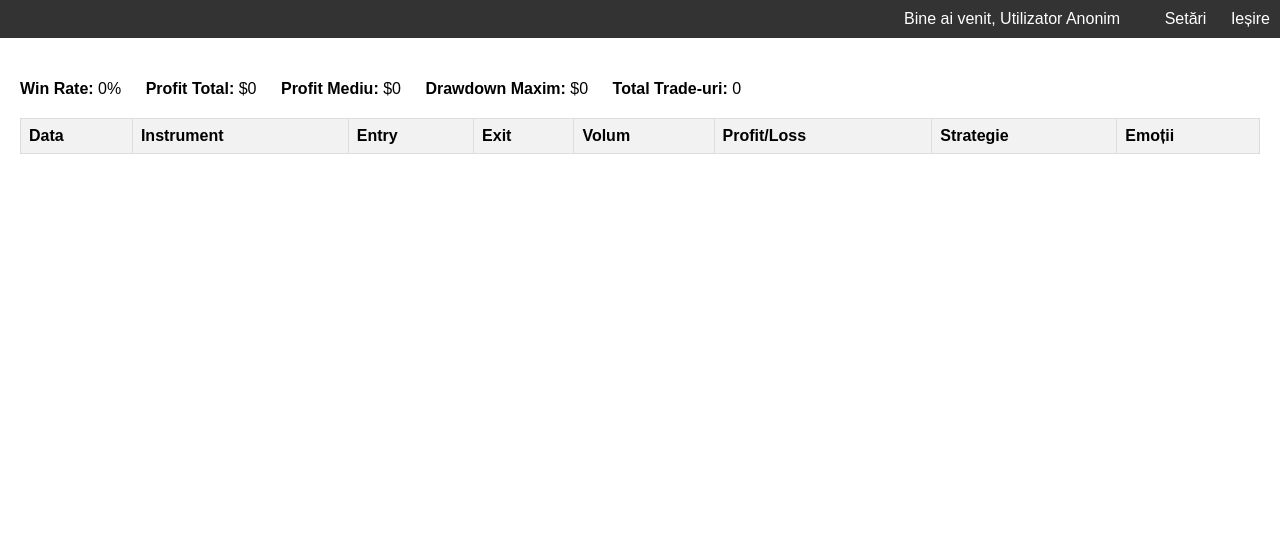
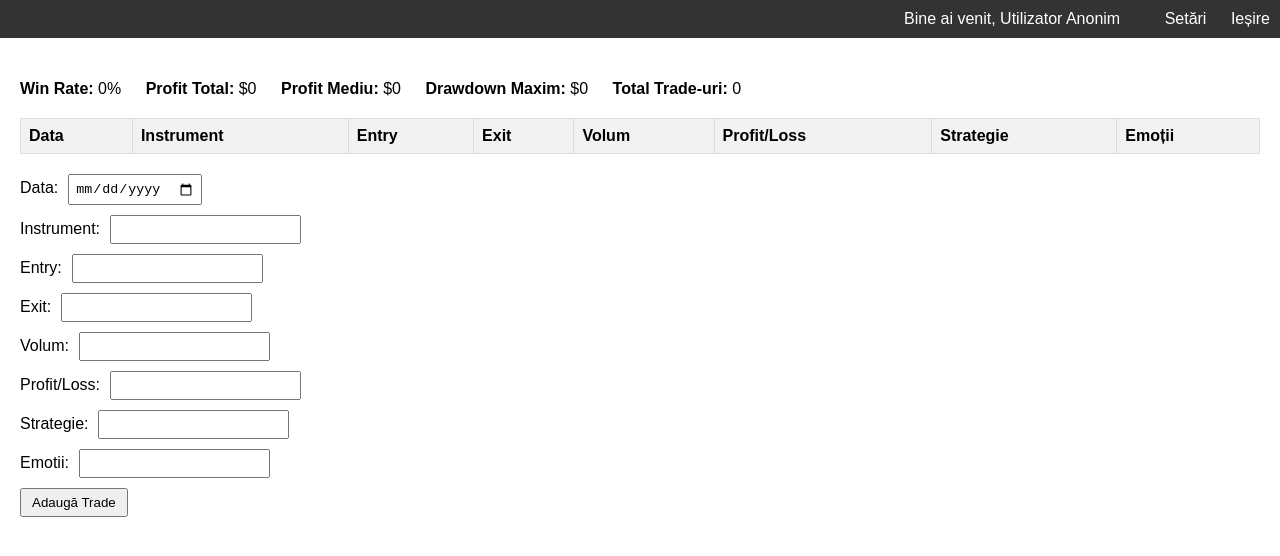
Before and after one commit to gsilviuadrian-create/trading-journal, a website: page public/index.html in a window 1280 px wide. Drawn offline with nearby package versions, Linux system fonts and the light colour scheme.

Commit message:
Update index.html Adaug formularul pentru trade-uri

```diff
--- a/public/index.html
+++ b/public/index.html
@@ -18,23 +18,23 @@
             padding: 10px;
             text-align: right;
             z-index: 1000;
-            box-sizing: border-box; /* Asigură că padding-ul nu mărește lățimea */
+            box-sizing: border-box;
         }
         header span {
             margin-right: 20px;
-            white-space: nowrap; /* Previne tăierea textului */
+            white-space: nowrap;
         }
         header a {
             color: white;
             margin-left: 20px;
             text-decoration: none;
-            white-space: nowrap; /* Previne tăierea link-urilor */
+            white-space: nowrap;
         }
         header a:hover {
             text-decoration: underline;
         }
         .content {
-            margin-top: 60px; /* Spațiu sub header */
+            margin-top: 60px;
             padding: 20px;
         }
         .stats {
@@ -56,6 +56,19 @@
         }
         th {
             background-color: #f2f2f2;
+        }
+        form {
+            margin-top: 20px;
+        }
+        label {
+            margin-right: 10px;
+        }
+        input, select {
+            margin-bottom: 10px;
+            padding: 5px;
+        }
+        button {
+            padding: 5px 10px;
         }
     </style>
     <script src="https://cdn.jsdelivr.net/npm/chart.js"></script>
@@ -90,6 +103,17 @@
             </thead>
             <tbody></tbody>
         </table>
+        <form id="tradeForm">
+            <label>Data:</label><input type="date" id="date"><br>
+            <label>Instrument:</label><input type="text" id="instrument"><br>
+            <label>Entry:</label><input type="number" step="0.01" id="entry"><br>
+            <label>Exit:</label><input type="number" step="0.01" id="exit"><br>
+            <label>Volum:</label><input type="number" id="volume"><br>
+            <label>Profit/Loss:</label><input type="number" step="0.01" id="profitLoss"><br>
+            <label>Strategie:</label><input type="text" id="strategy"><br>
+            <label>Emotii:</label><input type="text" id="emotions"><br>
+            <button type="submit">Adaugă Trade</button>
+        </form>
     </div>
 </body>
 </html>
```
